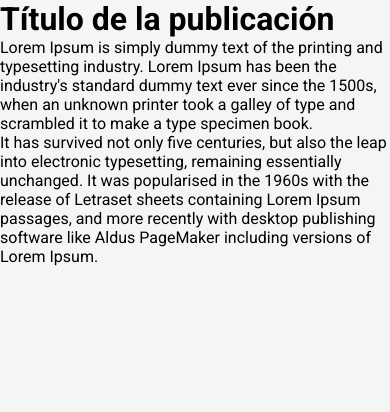
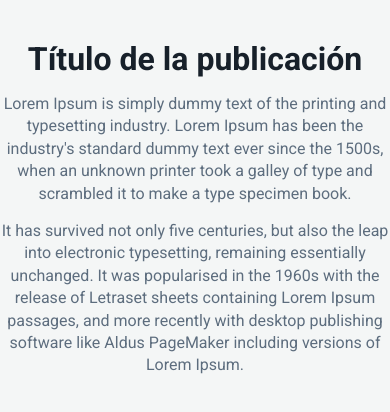
Before and after one commit to Alodor/cambiar-titulo-de-la-pagina, a plain HTML site: page index.html in a window 390 px wide. Drawn offline with nearby package versions, Linux system fonts and the light colour scheme.

Commit message:
Estilos aplicados

```diff
--- a/style.css
+++ b/style.css
@@ -9,3 +9,34 @@ body {
     background-color: #f4f6f6;
     font-family: 'Roboto', sans-serif;
 }
+
+.container {
+    text-align: center;
+    width: 800px;
+    max-width: 100%;
+    margin: 0 auto;
+    padding-top: 80px;
+}
+
+.container h1 {
+    color: #17202a;
+    font-size: 3em;
+    margin-bottom: 15px;
+    font-weight: 700;
+}
+
+.container p {
+    color: #5d6d7e;
+    line-height: 1.4em;
+    margin-bottom: 15px;
+}
+
+@media(max-width: 767px) {
+    .container {
+        padding-top: 40px;
+    }
+
+    .container h1 {
+        font-size: 2em;
+    }
+}
```
